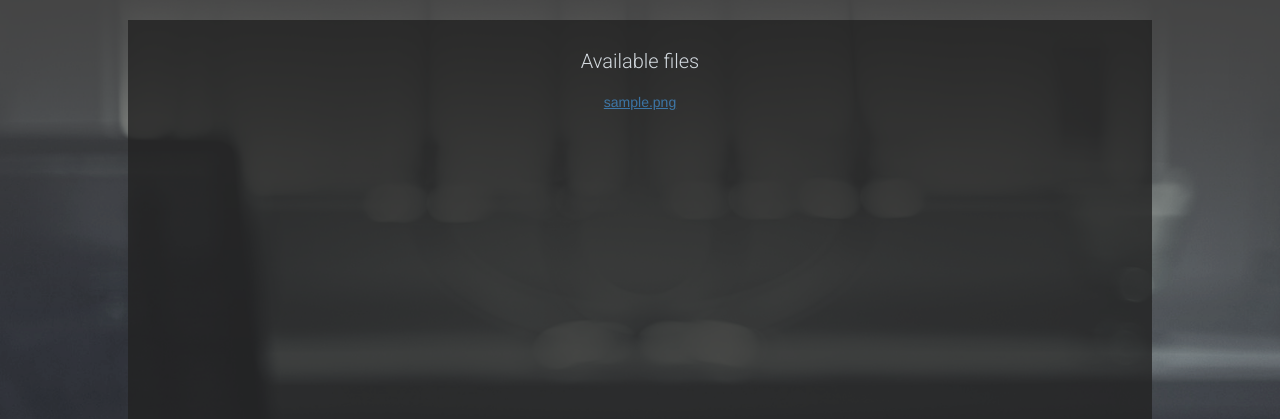
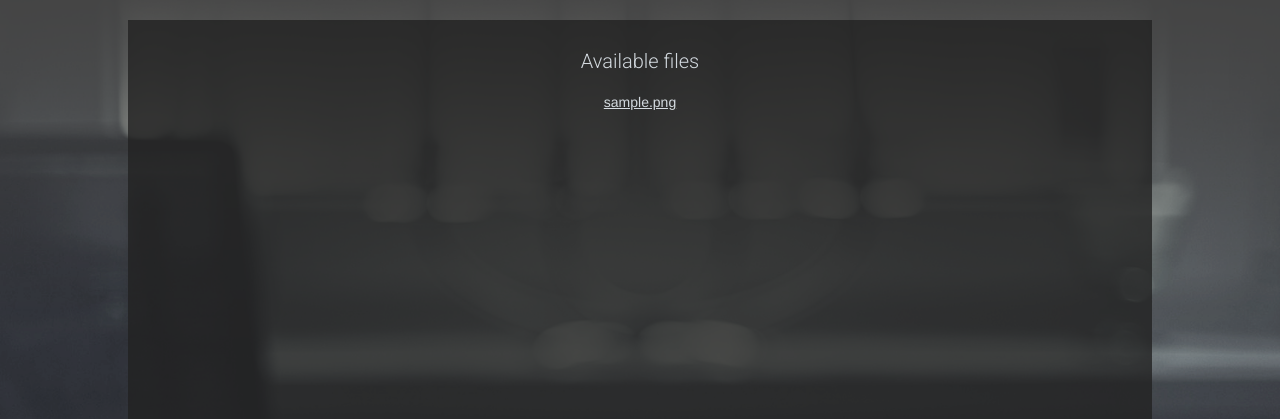
Before and after one commit to sumukh-vasisht/UpDown, a Flask app: template templates/files.html in a window 1280 px wide. Shown: the part 52-471 px from the top of the page. Run offline with Flask 2, Linux system fonts and the light colour scheme; the template is opened without the code that fills it: most values are stand-ins (such as "Sample title", 1, 10 or a date in 2020); parts of the project's set-up code (start-up, migrations or seed data) failed here and were passed over; some libraries are stand-ins or nearby versions.

Commit message:
Blue to white

```diff
--- a/static/css/files.css
+++ b/static/css/files.css
@@ -28,3 +28,7 @@ body{
     padding-bottom: 10px;
     font-size: 20px;
 }
+
+.notesBox a {
+    color: aliceblue;
+}
```
